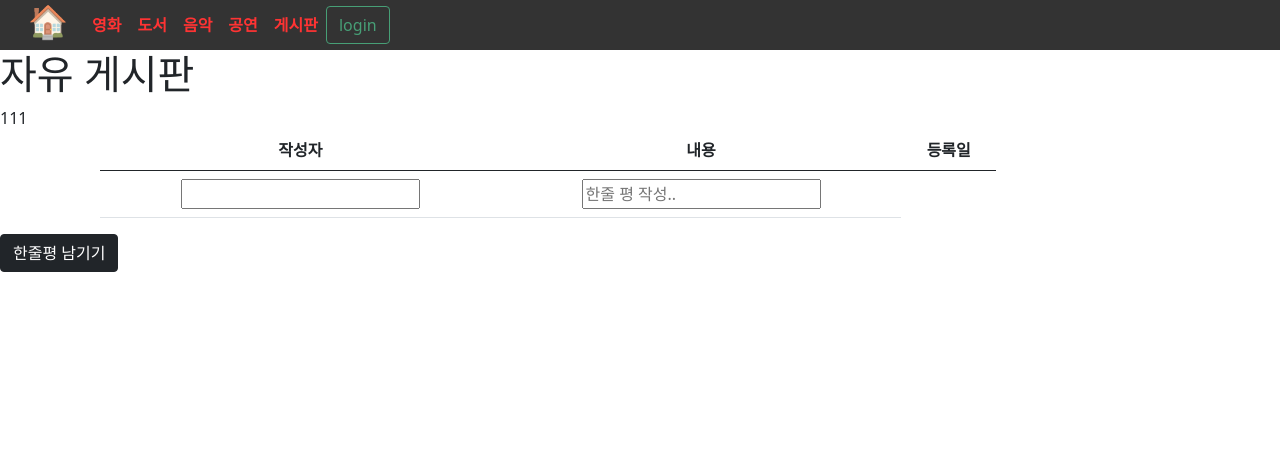
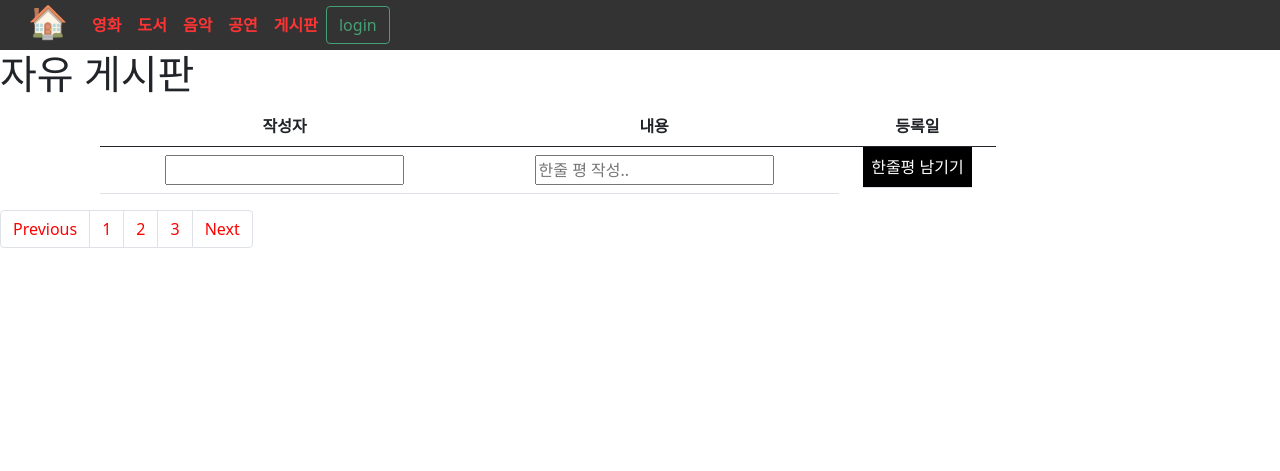
Before and after one commit to chanwoongpark97/toy, a Flask app: page /board in a window 1280 px wide. Shown: the top 471 px of the page. Run offline with Flask 2, Linux system fonts and the light colour scheme; data that the repository does not hold is empty.

Commit message:
보드 수정

```diff
--- a/app.py
+++ b/app.py
@@ -134,5 +134,6 @@ def board_get():
     board_list = list(db.board.find({},{'_id':False}))
     return jsonify({'board_list':board_list})
 
+
 if __name__ == '__main__':
     app.run('0.0.0.0', port=5000, debug=True)
--- a/templates/board.html
+++ b/templates/board.html
@@ -17,8 +17,10 @@
             text-align: center;
         }
 
-        #btn {
+        #savebtn {
             text-align: center;
+            color: white;
+            background-color: black;
         }
         header {
 
@@ -66,20 +68,31 @@
             opacity: 0.8;
             position: fixed;
         }
+        .pagination {
+
+        }
     </style>
     <script>
+        let totalData; //총 글 수
+        let dataPerPage; //한 페이지에 나타낼 글 수
+        let pageCount = 3; //한 페이징에 나타낼 페이지 수
+        let currentPage = 1; //현재페이지
+        let dataList;
+
         $(document).ready(function () {
             show()
-        });
+
+         });
+
         function save() {
             let writer = $('#writer').val()
             let comment = $('#comment').val()
             let today = new Date().toISOString().substring(0, 10)
-            let writerId = localStorage.getItem('account');
+            // let writerId = localStorage.getItem('account'); loginchk()실행 후 setItem으로 저장한 값 불러올 예정
             $.ajax({
                 type: "POST",
                 url: "/board",
-                data: {'writer_give': writerId, 'comment_give': comment, 'date_give': today},
+                data: {'writer_give': writer, 'comment_give': comment, 'date_give': today},
                 success: function (response) {
                     alert(response["msg"])
                     window.location.reload()
@@ -168,14 +181,21 @@
                 <tr>
                     <th scope="row"><input type="text" id="writer"></th>
                     <td colspan="2"><input type="text" id="comment" placeholder="한줄 평 작성.."></td>
-                    <!--            <td>${date}</td>-->111
+                    <td id="savebtn" onclick="save()" type="button">한줄평 남기기</td>
                 </tr>
                 </tbody>
             </table>
+            <nav aria-label="Page navigation example">
+                <ul class="pagination">
+                    <li class="page-item"><a class="page-link" href="#">Previous</a></li>
+                    <li class="page-item"><a class="page-link" href="#">1</a></li>
+                    <li class="page-item"><a class="page-link" href="#">2</a></li>
+                    <li class="page-item"><a class="page-link" href="#">3</a></li>
+                    <li class="page-item"><a class="page-link" href="#">Next</a></li>
+                </ul>
+            </nav>
         </div>
-        <div>
-            <button onclick="save()" type="button" class="btn btn-dark">한줄평 남기기</button>
-        </div>
+
     </div>
     <footer>
         <div class="footer_div">
--- a/templates/main.html
+++ b/templates/main.html
@@ -146,6 +146,7 @@
                 data: {},
                 success: function (response) {
                     $('.card-text').text(response['temp'])
+
                 }
             })
         }   //temp
@@ -289,6 +290,7 @@
                 <div id="3">
                     <div class="card" style="width: 18rem;">
                         <div class="card-img-top">😀</div>
+<!--                        <img src="..." class="card-img-top" alt="😀">-->
                         <div class="card-body">
                             <p>현재기온: <span class="card-text">36</span>도</p>
                         </div>
```
